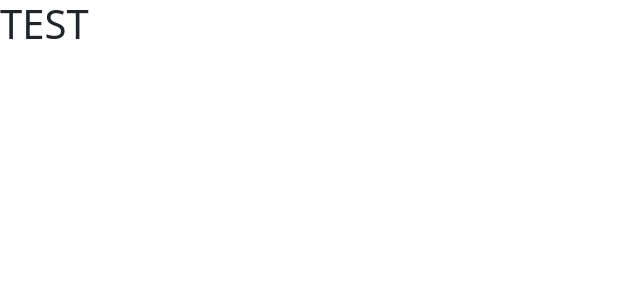
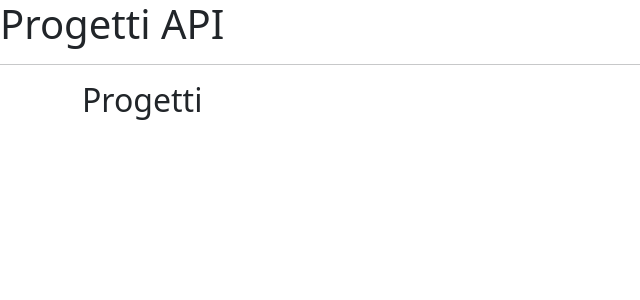
Before and after one commit to MarcoMazzeo01/vite-boolfolio, a Vue app: page / in a window 1280 px wide. Shown: the top 300 px of the page, without its empty margins (0-640 px from the left). Built offline with nearby package versions, Linux system fonts and the light colour scheme.

Commit message:
import: projects list component

```diff
--- a/src/App.vue
+++ b/src/App.vue
@@ -1,15 +1,20 @@
 <script>
+import ProjectsList from "./components/projects/ProjectsList.vue";
+
 export default {
   data() {
     return {};
   },
 
-  methods() {},
+  components: { ProjectsList },
 };
 </script>
 
 <template>
-  <h1>TEST</h1>
+  <h1>Progetti API</h1>
+  <hr />
+
+  <ProjectsList />
 </template>
 
 <style lang="scss"></style>
```
